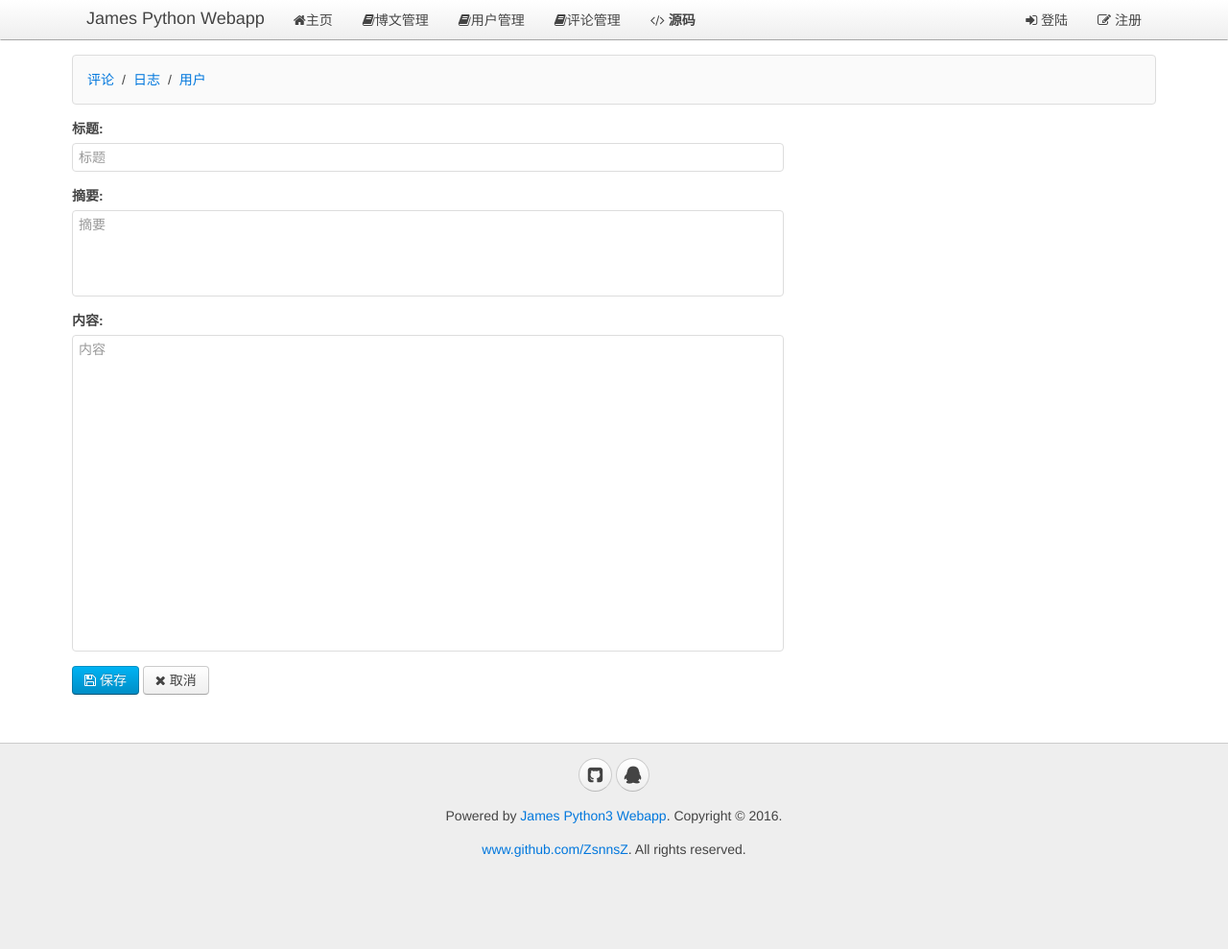
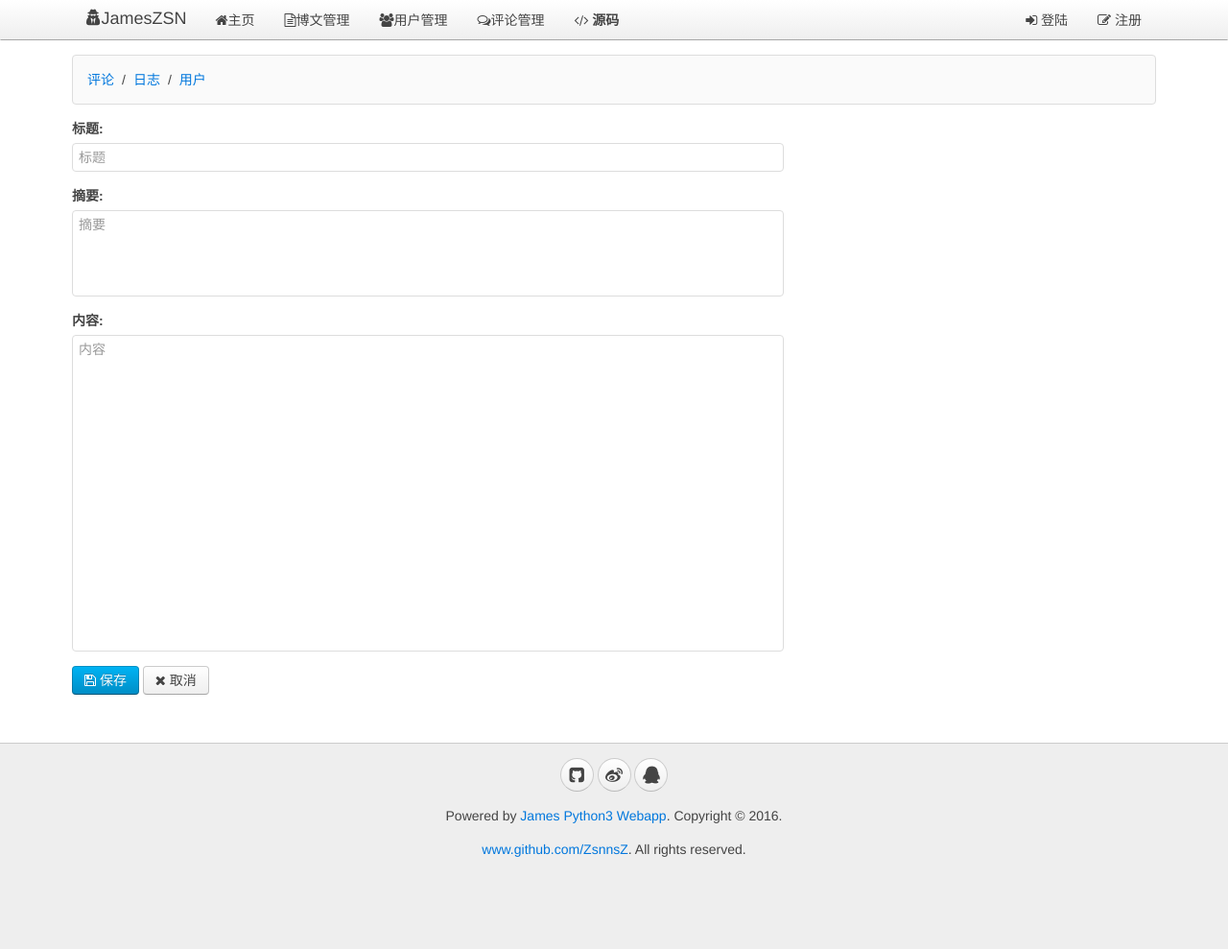
Before and after one commit to ZsnnsZ/James-python3-webapp, a Python web app: template www/templates/manage_blog_edit.html in a window 1280 px wide. Shown: the whole page at 96% size. Run offline with Jinja, Linux system fonts and the light colour scheme; the template is opened without the code that fills it, so the values that code supplies are empty; some web fonts are replaced.

```diff
--- a/www/templates/__base__.html
+++ b/www/templates/__base__.html
@@ -39,19 +39,19 @@
 
     <nav class="uk-navbar uk-navbar-attached uk-margin-bottom">
         <div class = "uk-container uk-container-center">
-            <a href="/" class="uk-navbar-brand">James Python Webapp</a>
+            <a href="/" class="uk-navbar-brand"><i class="uk-icon-user-secret"></i>JamesZSN</a>
             <ul class="uk-navbar-nav">
                 <li data-url="blogs"><a href="/" class="uk-animation-hover uk-animation-fade"><i class="uk-icon-home"></i>主页</a></li>
-                <li><a href="/manage/blogs" class="uk-animation-hover uk-animation-fade"><i class="uk-icon-book"></i>博文管理</a></li>
-                <li><a href="/manage/users" class="uk-animation-hover uk-animation-fade"><i class="uk-icon-book"></i>用户管理</a></li>
-                <li><a href="/manage/comments" class="uk-animation-hover uk-animation-fade"><i class="uk-icon-book"></i>评论管理</a></li>
+                <li><a href="/manage/blogs" class="uk-animation-hover uk-animation-fade"><i class="uk-icon-file-text-o"></i>博文管理</a></li>
+                <li><a href="/manage/users" class="uk-animation-hover uk-animation-fade"><i class="uk-icon-users"></i>用户管理</a></li>
+                <li><a href="/manage/comments" class="uk-animation-hover uk-animation-fade"><i class="uk-icon-comments-o"></i>评论管理</a></li>
                 <li><a target="_blank" href="https://github.com/ZsnnsZ/James-python3-webapp" class="uk-animation-hover uk-animation-fade"><i class="uk-icon-code"></i> <strong>源码</strong></a></li>
             </ul>
             <div class = "uk-navbar-flip">
                 <ul class="uk-navbar-nav">
                 {% if __user__ %}
                     <li class="uk-parent" data-uk-dropdown>
-                        <a href="#0"><i class="uk-icon-user"></i> {{ __user__.name }}</a>
+                        <a href="#0"><i class="uk-icon-user-secret"></i> {{ __user__.name }}</a>
                         <div class="uk-dropdown uk-dropdown-navbar">
                             <ul class="uk-nav uk-nav-navbar">
                                 <li><a href="/signout"><i class="uk-icon-sign-out"></i> 登出</a></li>
@@ -81,6 +81,7 @@
             <div class="uk-panel uk-margin-top uk-margin-bottom">
                 <p>
                     <a target="_blank" href="https://github.com/ZsnnsZ" class="uk-icon-button uk-icon-github-square" title="进入我的github"></a>
+                    <a target="_blank" href="https://weibo.com/JamesZSN?is_all=1" class="uk-icon-button uk-icon-weibo" title="进入我的sina微博"></a>
                     <a target="_blank" href="http://wpa.qq.com/msgrd?v=3&uin=925453683&site=qq&menu=yes" class="uk-icon-button uk-icon-qq" title="发QQ消息给我"></a>
                 </p>
                 <p>Powered by <a href="https://github.com/ZsnnsZ">James Python3 Webapp</a>. Copyright &copy; 2016. </p>
--- a/www/templates/manage_blog_edit.html
+++ b/www/templates/manage_blog_edit.html
@@ -91,6 +91,7 @@
                 </div>
             </div>
             <div class="uk-form-row">
+
                 <button type="submit" class="uk-button uk-button-primary"><i class="uk-icon-save"></i> 保存</button>
                 <a href="/manage/blogs" class="uk-button"><i class="uk-icon-times"></i> 取消</a>
             </div>
```
Also changed, not shown: www/coroweb.py (+5 -4 lines), www/templates/blog.html (+10 -5 lines), www/templates/blogs.html (+10 -1 lines), www/static/img/zen-icons-pencil.png (added).
